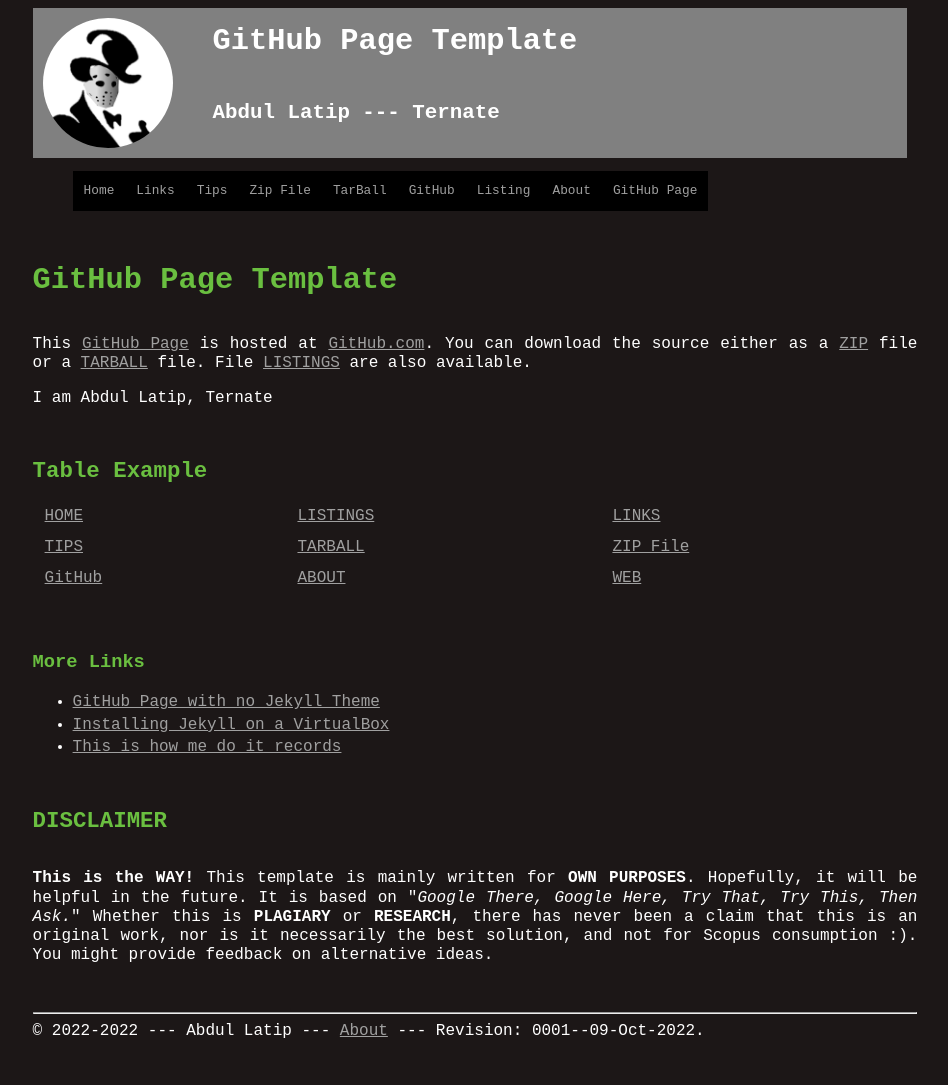
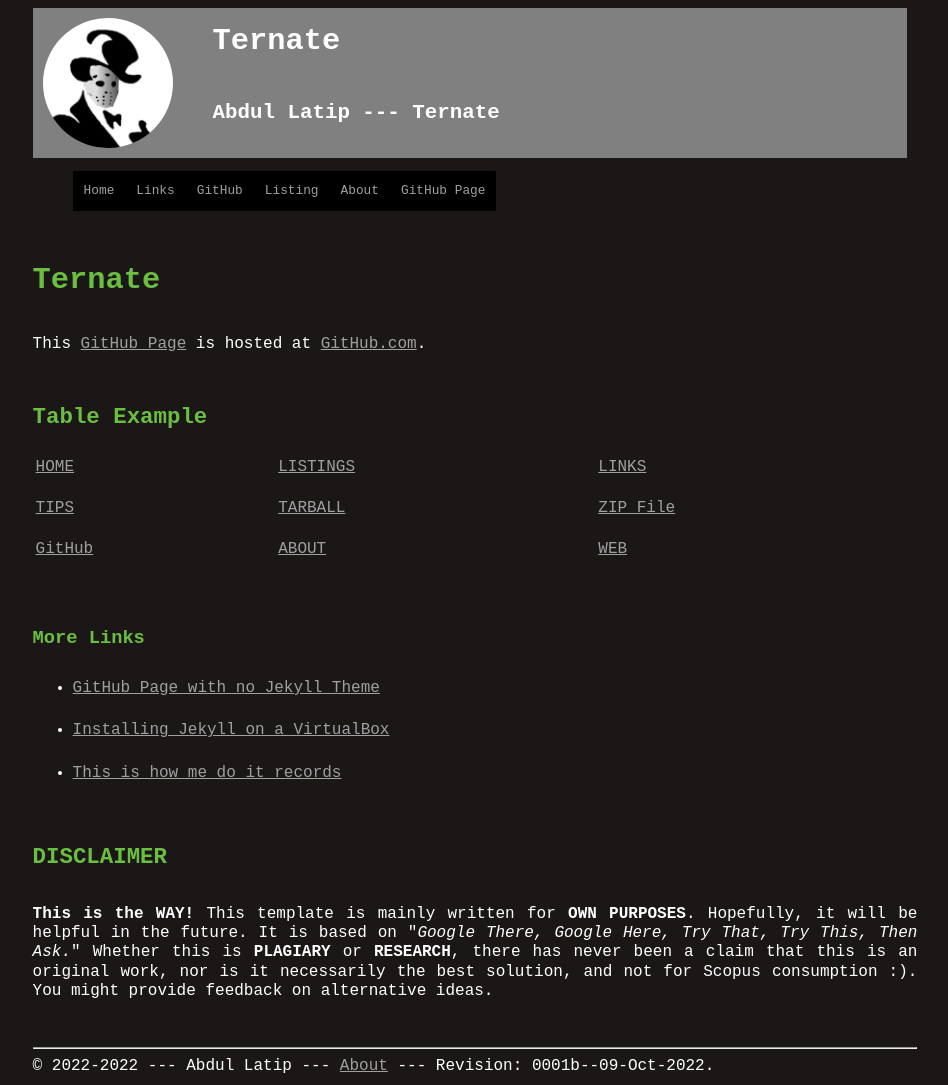
Before and after one commit to dullatip/ternate, a Jekyll site: the page built from index.md, in a window 1280 px wide. Shown: the whole page, without its empty margins (165-1113 px from the left). Built offline with Jekyll 4.4.1, drawn with Linux system fonts in a browser that asks for light colours; before the commit the page ends 1049 px from its top, so only the background shows below that.

Commit message:
modified:   Makefile assets/css/style.css index.md

```diff
--- a/_config.yml
+++ b/_config.yml
@@ -1,27 +1,21 @@
-version:          "0001--09-Oct-2022"
+version:          "0001b--09-Oct-2022"
 copyright:        "2022-2022"
-title:            "GitHub Page Template"
+title:            "Ternate"
 author:           "Abdul Latip"
 address:          "Ternate"
 description:
   This is a
-  GitHub Page Template description.
+  Ternate.
   See also tagline.
 disclaimer:
   I have spoken.
-tagline:          "This is a GitHub Page Template tagline"
+tagline:          "This is Ternate"
 keywords:         "jekyll, testing"
 navbarlinks:
 - navbar:         "Home"
   link:           "/"
 - navbar:         "Links"
   link:           "/LINKS/"
-- navbar:         "Tips"
-  link:           "/TIPS/"
-- navbar:         "Zip File"
-  link:           "/template.zip"
-- navbar:         "TarBall"
-  link:           "/template.tar.bz2"
 - navbar:         "GitHub"
   link:           "https://github.com/dullatip/ternate/"
 - navbar:         "Listing"
@@ -29,7 +23,7 @@ navbarlinks:
 - navbar:         "About"
   link:           "/ABOUT/"
 - navbar:         "GitHub Page"
-  link:           "https://dullatip.github.io/template/"
+  link:           "https://dullatip.github.io/ternate/"
 lang:             "en-US"
 sitemap:          "true"
 markdown:         "kramdown"
--- a/assets/css/style.css
+++ b/assets/css/style.css
@@ -183,8 +183,17 @@ th {
   padding: 5px 10px;
 }
 
+tr {
+}
+
 td {
-  padding: 5px 10px;
+  padding-top:      10px;
+  padding-bottom:   10px;
+}
+
+li {
+  padding-top:      10px;
+  padding-bottom:   10px;
 }
 
 /*
--- a/index.md
+++ b/index.md
@@ -6,12 +6,7 @@
 
 <br id="idx01">
 This [GitHub Page](https://pages.github.com/) is hosted at [GitHub.com]({{ site.urlgithub }}).
-You can download the source either as a
-[ZIP]({{ site.baseurl }}/template.zip) file or a
-[TARBALL]({{ site.baseurl }}/template.tar.bz2) file.
-File [LISTINGS]({{ site.baseurl }}/000.html) are also available.
-
-I am {{ site.author }}, {{ site.address }}
+<br>
 
 <br id="idx02">
 ## Table Example
```
Also changed, not shown: 000.md (+17 -32 lines), 1 other file.
